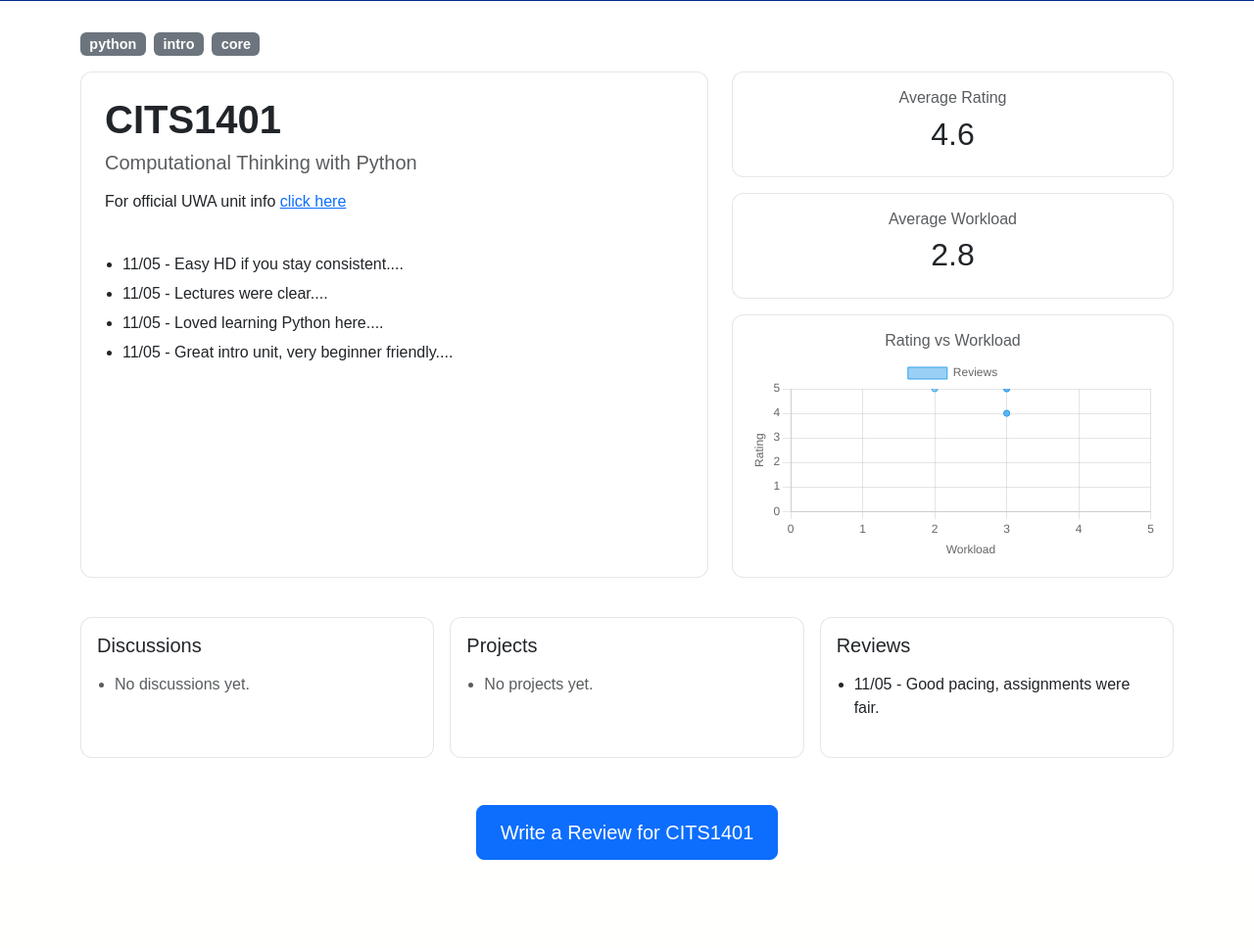
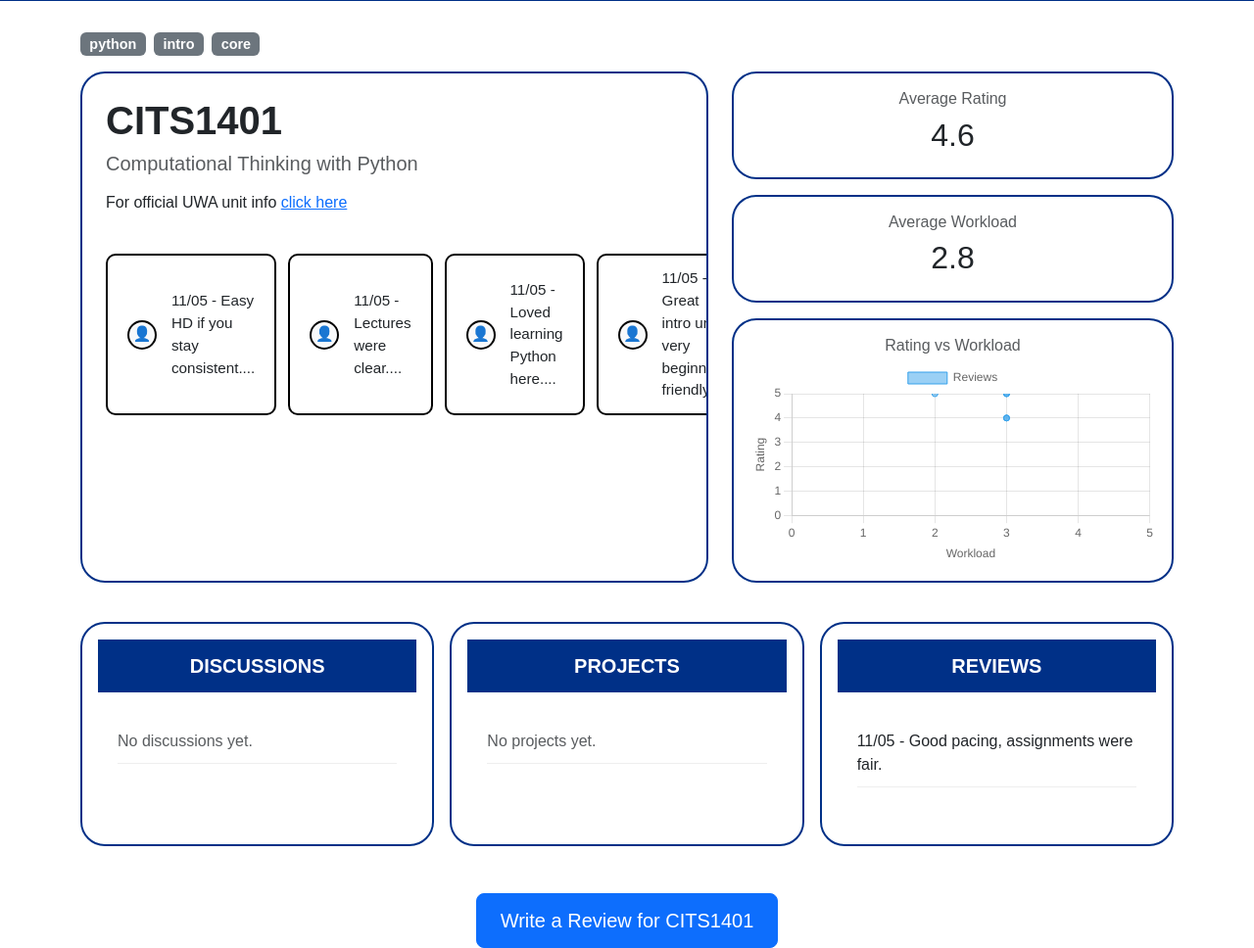
Before and after one commit to KGLapuz/AgileWebDevCits3403, a Flask app: page /unit/CITS1401 in a window 1280 px wide. Shown: the part 63-1031 px from the top of the page at 98% size. Before the commit the page ends 941 px from the top, so only its background shows below. Run offline with Flask 3, Linux system fonts and the light colour scheme; some libraries are stand-ins or nearby versions.

Commit message:
Copied over Brinte's work on unit css to this branch

```diff
--- a/app/static/css/unit_page.css
+++ b/app/static/css/unit_page.css
@@ -3,26 +3,45 @@
     font-family: Arial, Helvetica, sans-serif;
 }
 
-/* spacing because navbar is fixed */
 .container {
     padding-top: 80px;
 }
 
-/* tags */
 .badge {
     font-size: 0.9rem;
 }
 
-/* cards */
 .card {
-    border-radius: 12px;
-    border: 1px solid rgba(128,128,128,0.2);
+border-radius: 25px;
+border: 2px solid rgba(0,48,135);
+overflow: hidden;
+transition:0.2s;
+background-color:white;
 }
 
-/* hover effect for clickable cards */
 .card:hover {
-    background-color: rgb(250, 250, 250);
-    transition: 0.2s;
+background-color: rgb(250, 250, 250);
+transform: translateY(-5px);
+}
+
+.row.mt-4 .card h5 {
+    background-color: rgb(0,48,135);
+    color: white;
+    padding: 15px;
+    margin: 0;
+    text-align: center;
+    font-weight: bold;
+    text-transform: uppercase;
+
+}
+
+.col-md-7 .card h5 {
+    background-color: transparent;
+    color: inherit;
+    padding: 0;
+    margin-bottom: 0.5rem;
+    text-align: left;
+    text-transform: none;
 }
 
 /* lists */
@@ -34,7 +53,142 @@
     margin-bottom: 6px;
 }
 
+.card ul {
+    padding:20px;
+    list-style:none;
+}
+
+.card li {
+    padding: 10px 0;
+    border-bottom:1px solid #eee;
+}
 /* CTA button */
 .btn-lg {
     padding: 12px 24px;
 }
+
+.rating-card {
+    display: flex !important;
+    flex-direction: column !important;
+    justify-content: center !important;
+    padding: 20px !important;
+    min-height: 120px !important;
+}
+.rating-card h6 {
+    font-size: 1.5rem !important;
+    font-weight: bold!important;
+    margin-bottom: 10px !important;
+    color: #333;
+}
+
+.rating-info {
+    display: flex!important;
+    flex-direction: row!important;
+    align-items: center!important;
+    gap: 15px;
+}
+
+.rating-info h2 {
+    font-size: 3rem !important;
+    font-size:3rem !important;
+    margin: 0 !important;
+    line-height: 1;
+    text-align: center !important;
+}
+
+.rating-stars {
+    display: flex;
+    gap: 2px;
+    font-size: 2rem;
+    color: #FFD700;
+}
+
+.workload-icon {
+    display: flex !important;
+    align-items: center;
+    flex-direction: row !important;
+    gap:4px;
+}
+.rating-card h6 {
+    white-space: nowrap !important;
+}
+
+.card ul.mt-4 {
+    list-style: none !important;
+    padding: 0 !important;
+    display: flex;
+    flex-column: column;
+    gap: 12px;
+}
+
+.card ul.mt-4 li {
+    display: flex;
+    align-items: center;
+    padding: 12px 20px !important;
+    background-color: white;
+    border: 2px solid #000 !important;
+    border-radius: 10px !important;
+    transition: 0.2s ease-in-out;
+    border-bottom: 2px solid #000 !important;
+    font-size: 0.95rem;
+}
+
+.card ul.mt-4 li::before {
+    content: "👤";
+    display: flex;
+    align-items: center;
+    justify-content: center;
+    width: 30px;
+    height: 30px;
+    border: 2px solid #000;
+    border-radius: 50%;
+    margin-right: 15px;
+    background-color: #f8f9fa;
+    flex-shrink: 0;
+}
+
+.card ul.mt-4 li:hover {
+    background-color: #f0f0f0;
+    transform: translateX(8px);
+    border-color: rgb(0, 48, 135) !important;
+    cursor: pointer;
+}
+.recent-reviews-list {
+    list-style: none !important;
+    padding: 0 !important;
+    display: flex;
+    flex-direction: column;
+    gap: 15px;
+}
+
+.review-wide-card {
+    display: flex;
+    align-items: center;
+    padding: 15px 25px !important;
+    background-color: white;
+    border: 2px solid #000 !important;
+    border-radius: 15px !important;
+    transition: 0.2s ease-in-out;
+    width: 100%;
+}
+
+.review-date {
+    font-weight: bold;
+    color: rgb(0, 48, 135);
+    margin-right: 20px;
+    white-space: nowrap;
+    border-right: 1px solid #ddd;
+    padding-right: 20px;
+}
+
+.review-text {
+    font-size: 0.95rem;
+    color: #333;
+}
+
+.review-wide-card:hover {
+    background-color: #f8f9fa;
+    transform: scale(1.02);
+    border-color: rgb(0, 48, 135) !important;
+    cursor: pointer;
+}
```
